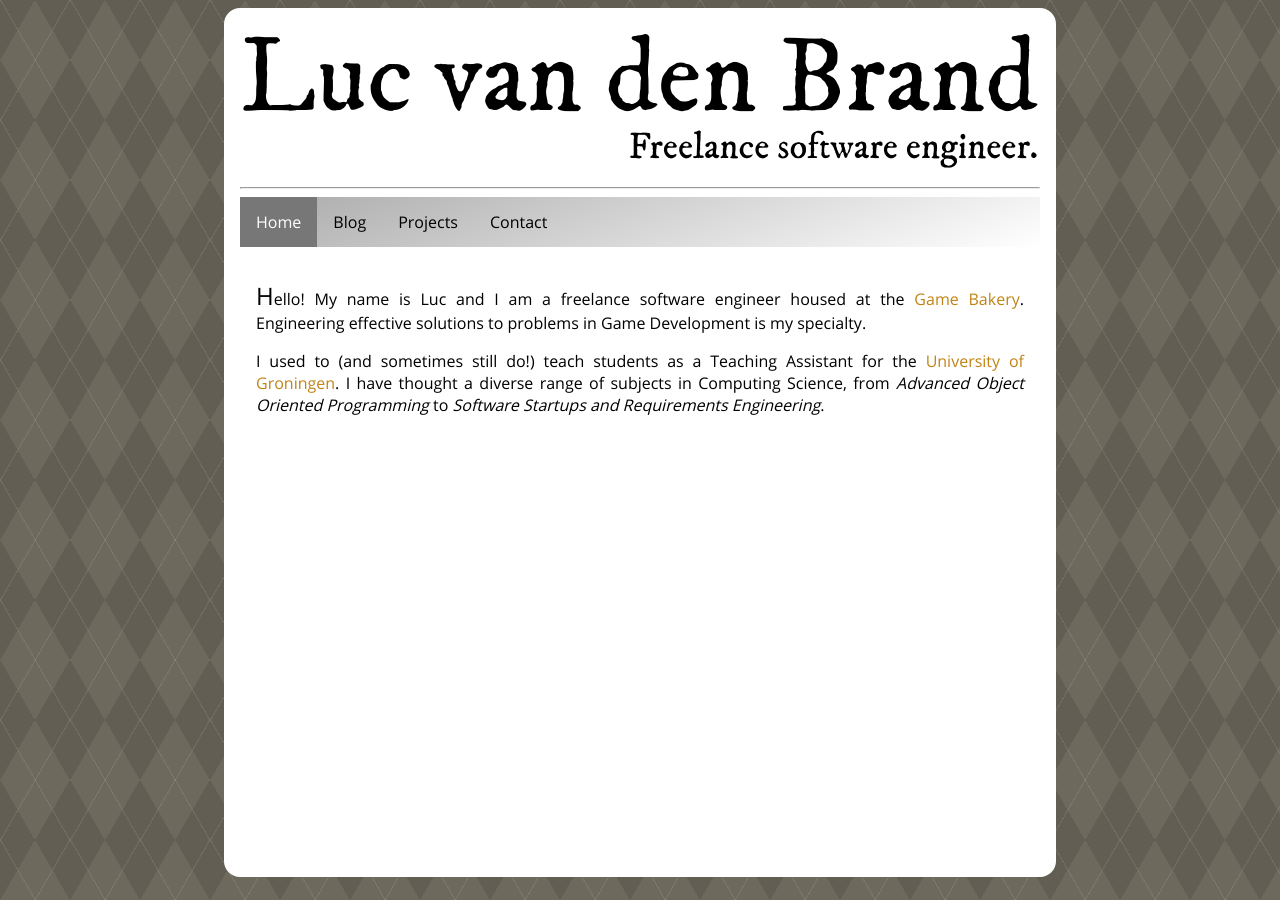
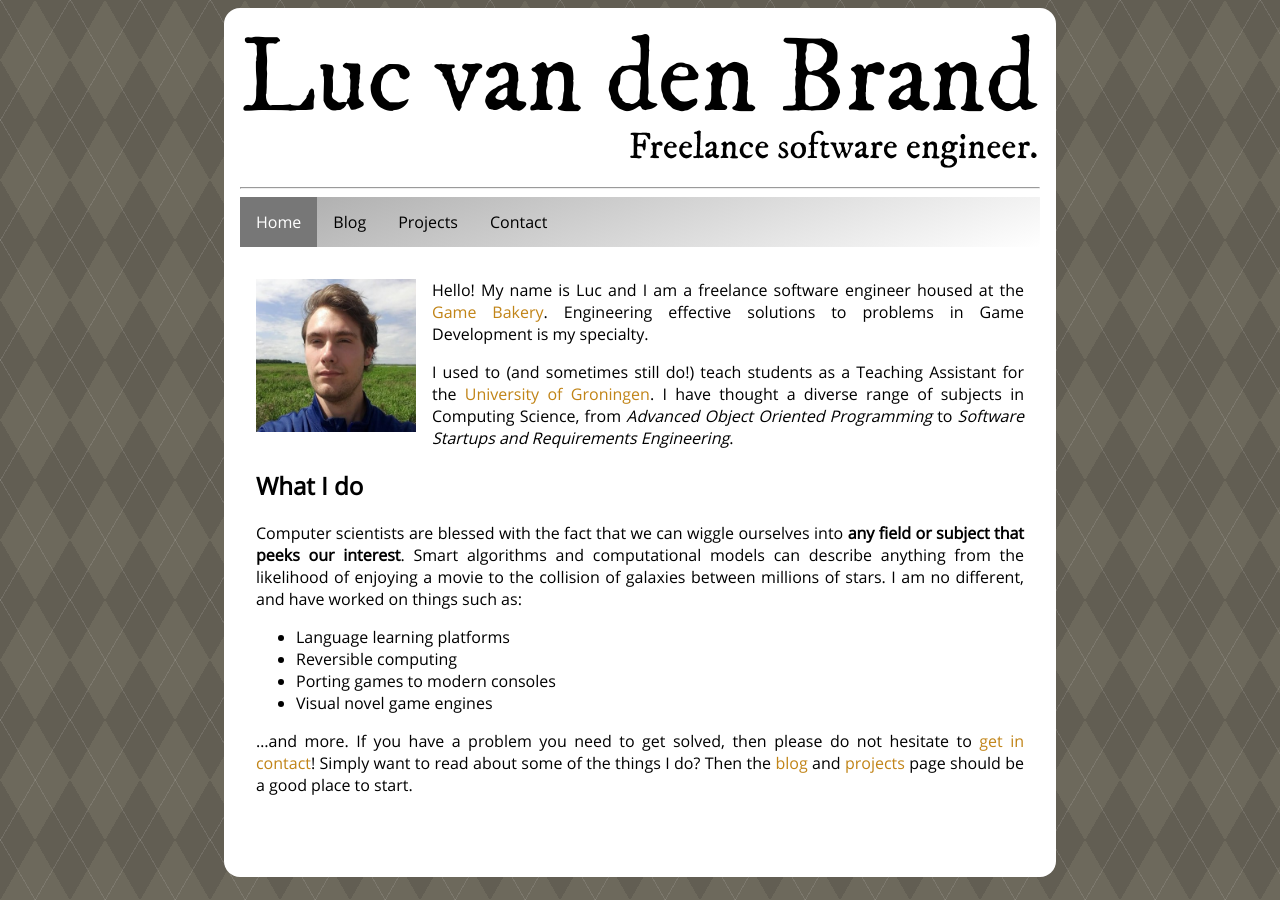
Before and after one commit to LucvandenBrand/lucvandenbrand.github.io, a Jekyll site: the page built from index.md, in a window 1280 px wide. Built offline with Jekyll 4.4.1, drawn with Linux system fonts in a browser that asks for light colours.

Commit message:
Rewrote index page and added figure styling.

```diff
--- /dev/null
+++ b/_sass/floatImages.scss
@@ -0,0 +1,9 @@
+.figure.left {
+  float: left;
+  padding-right: 1em;
+  padding-bottom: 0.5em;
+}
+
+.figure.small {
+  width: 10em;
+}
--- a/assets/css/default.scss
+++ b/assets/css/default.scss
@@ -68,3 +68,4 @@ a:visited:hover {
 @import "form";
 @import "postList";
 @import "codeStyle";
+@import "floatImages";
--- a/index.md
+++ b/index.md
@@ -3,6 +3,18 @@ title: Home
 layout: default
 ---
 
+![A handsome image of a handsome man.]({{ "/assets/cover/avatar.png" | relative_url }}){: .figure .left .small}
+
 Hello! My name is Luc and I am a freelance software engineer housed at the [Game Bakery](https://gamebakery.nl/). Engineering effective solutions to problems in Game Development is my specialty.
 
 I used to (and sometimes still do!) teach students as a Teaching Assistant for the [University of Groningen](https://www.rug.nl). I have thought a diverse range of subjects in Computing Science, from _Advanced Object Oriented Programming_ to _Software Startups and Requirements Engineering_.
+
+## What I do
+Computer scientists are blessed with the fact that we can wiggle ourselves into **any field or subject that peeks our interest**. Smart algorithms and computational models can describe anything from the likelihood of enjoying a movie to the collision of galaxies between millions of stars. I am no different, and have worked on things such as:
+
+- Language learning platforms
+- Reversible computing
+- Porting games to modern consoles
+- Visual novel game engines
+
+...and more. If you have a problem you need to get solved, then please do not hesitate to [get in contact](/contact)! Simply want to read about some of the things I do? Then the [blog](/blog) and [projects](/projects) page should be a good place to start.
```
Also changed, not shown: assets/cover/avatar.png (added).
